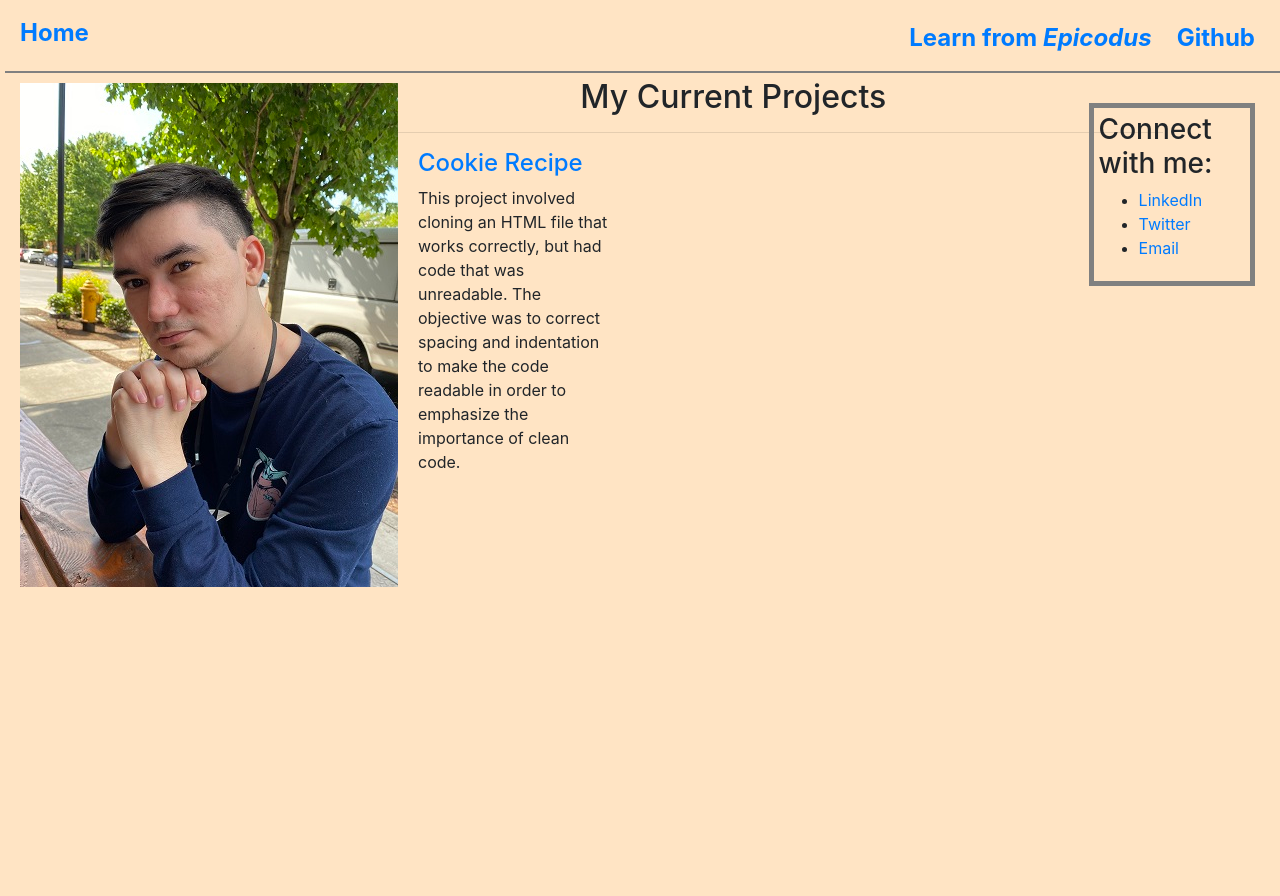
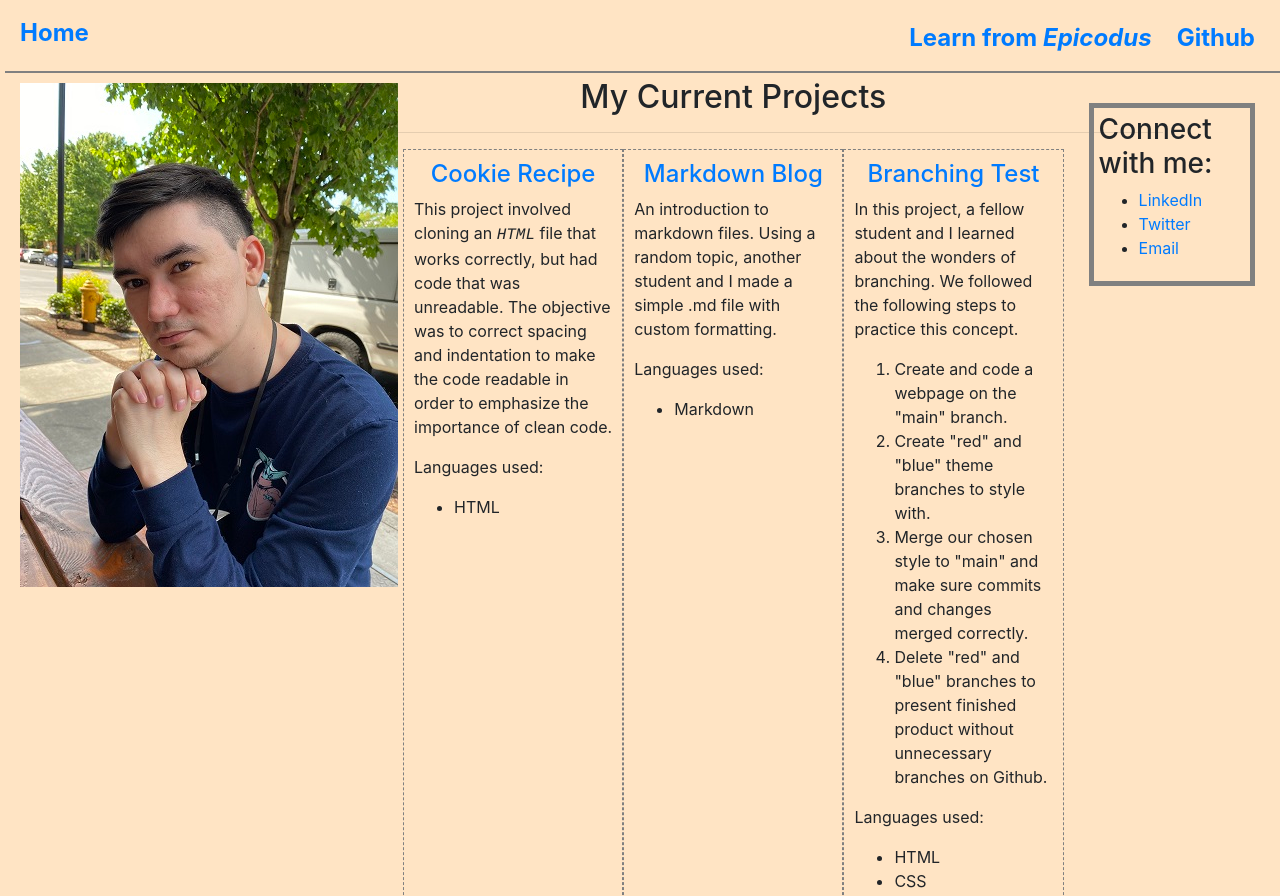
Before and after one commit to beads89/portfolio-project, a plain HTML site: page index.html in a window 1280 px wide. Shown: the top 896 px of the page. Before the commit the page ends 800 px from the top, so only its background shows below. Drawn offline with Linux system fonts and the light colour scheme.

Commit message:
add markdown and branching columns and borders

```diff
--- a/css/styles.css
+++ b/css/styles.css
@@ -47,3 +47,14 @@ body {
 .center {
   text-align: center;
 }
+
+.col-4 {
+  padding: 10px;
+  border: dashed grey;
+  border-width: 1px;
+}
+
+.language {
+  font-style: italic;
+  font-family: courier;
+}
--- a/index.html
+++ b/index.html
@@ -25,9 +25,36 @@
       <h2 class="center">My Current Projects</h2>
       <hr>
       <div class="row">
-        <div class="col-4">
-          <h4><a href="https://github.com/beads89/cookie-recipe2" target="_blank">Cookie Recipe</a></h4>
-          <p>This project involved cloning an HTML file that works correctly, but had code that was unreadable. The objective was to correct spacing and indentation to make the code readable in order to emphasize the importance of clean code.</p>
+        <div class="col-4 d-column">
+          <h4 class="center"><a href="https://github.com/beads89/cookie-recipe2" target="_blank">Cookie Recipe</a></h4>
+          <p>This project involved cloning an <span class="language">HTML</span> file that works correctly, but had code that was unreadable. The objective was to correct spacing and indentation to make the code readable in order to emphasize the importance of clean code.</p>
+          <p>Languages used:</p>
+          <ul>
+            <li>HTML</li>
+          </ul>
+        </div>
+        <div class="col-4 d-column">
+          <h4 class="center"><a href="https://github.com/beads89/markdown-blog" target="_blank">Markdown Blog</a></h4>
+          <p>An introduction to markdown files. Using a random topic, another student and I made a simple .md file with custom formatting.</p>
+          <p>Languages used:</p>
+          <ul>
+            <li>Markdown</li>
+          </ul>
+        </div>
+        <div class="col-4 d-column">
+          <h4 class="center"><a href="https://github.com/beads89/branching-test" target="_blank">Branching Test</a></h4>
+          <p>In this project, a fellow student and I learned about the wonders of branching. We followed the following steps to practice this concept.</p>
+          <ol>
+            <li>Create and code a webpage on the "main" branch.</li>
+            <li>Create "red" and "blue" theme branches to style with.</li>
+            <li>Merge our chosen style to "main" and make sure commits and changes merged correctly.</li>
+            <li>Delete "red" and "blue" branches to present finished product without unnecessary branches on Github.</li>
+          </ol>
+          <p>Languages used:</p>
+          <ul>
+            <li>HTML</li>
+            <li>CSS</li>
+          </ul>
         </div>
       </div>
     </div>
```
